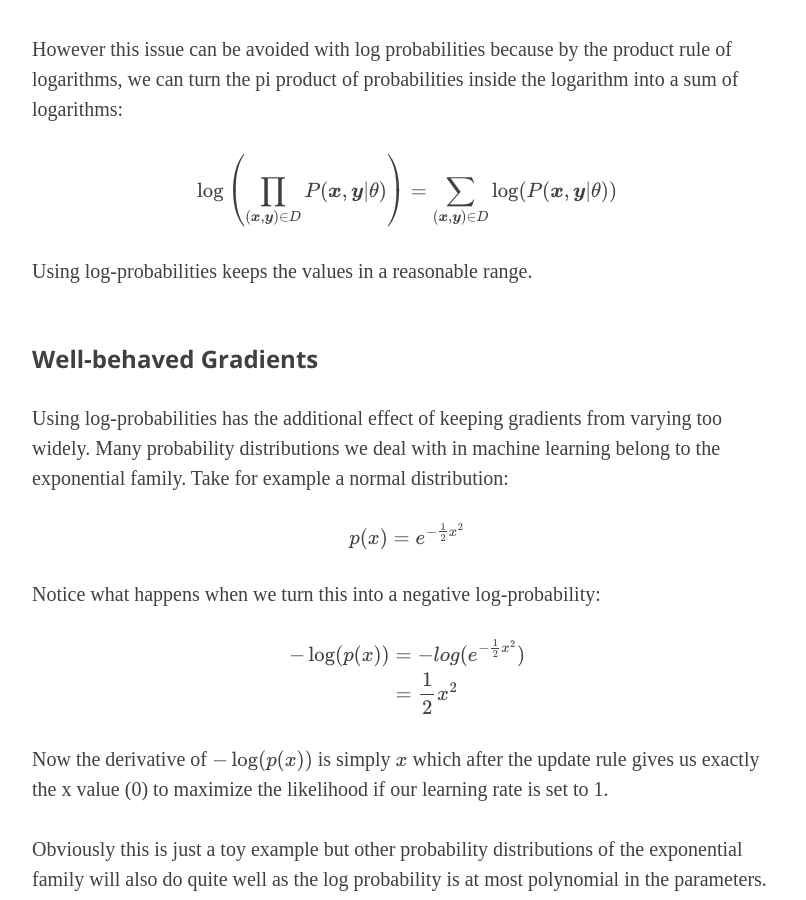
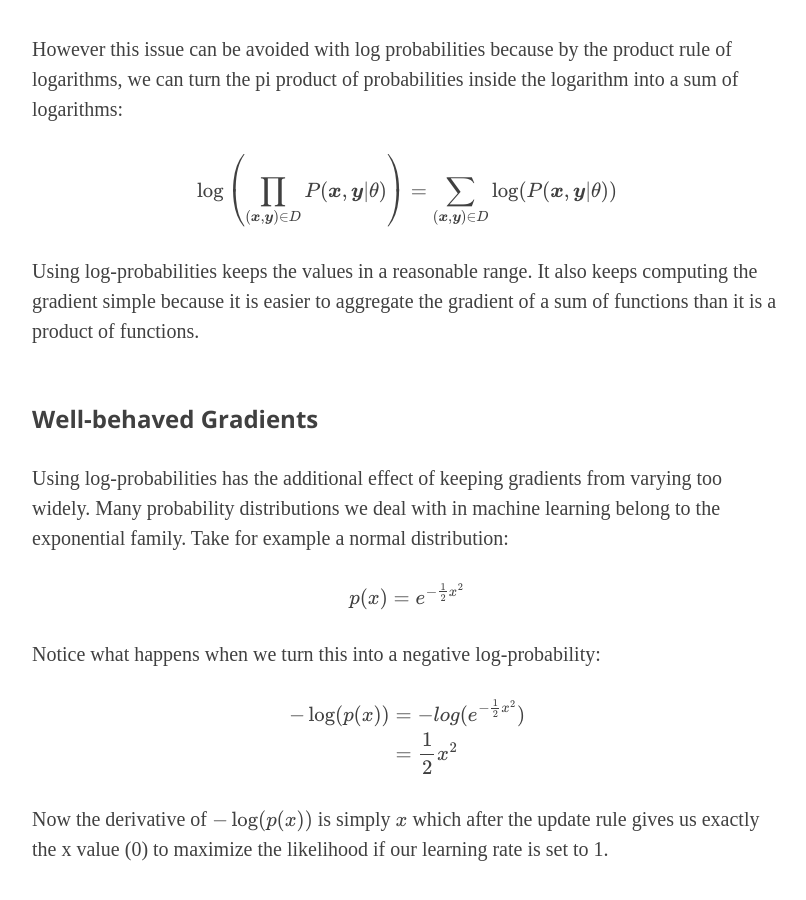
Before and after one commit to kobejean/kobejean.github.io, a Jekyll site: the page built from _posts/2019-07-22-cross-entropy-loss.md, in a window 1280 px wide and 900 px high, scrolled down 2820 px. Shown: the whole window, without its empty margins (233-1039 px from the left). Built offline with Jekyll 4.4.1, drawn with Linux system fonts in a browser that asks for light colours; nearby versions of some CDN libraries; formulas are drawn with MathJax 3.

Commit message:
Update 2019-07-22-cross-entropy-loss.md

```diff
--- a/_posts/2019-07-22-cross-entropy-loss.md
+++ b/_posts/2019-07-22-cross-entropy-loss.md
@@ -109,7 +109,7 @@ $$
 \log\left(\prod_{(\x,\y) \in \D} P(\x,\y | \theta)\right) = \sum_{(\x,\y) \in \D} \log(P(\x,\y | \theta))
 $$
 
-Using log-probabilities keeps the values in a reasonable range.
+Using log-probabilities keeps the values in a reasonable range. It also keeps computing the gradient simple because it is easier to aggregate the gradient of a sum of functions than it is a product of functions.
 
 ## Well-behaved Gradients
 
```
